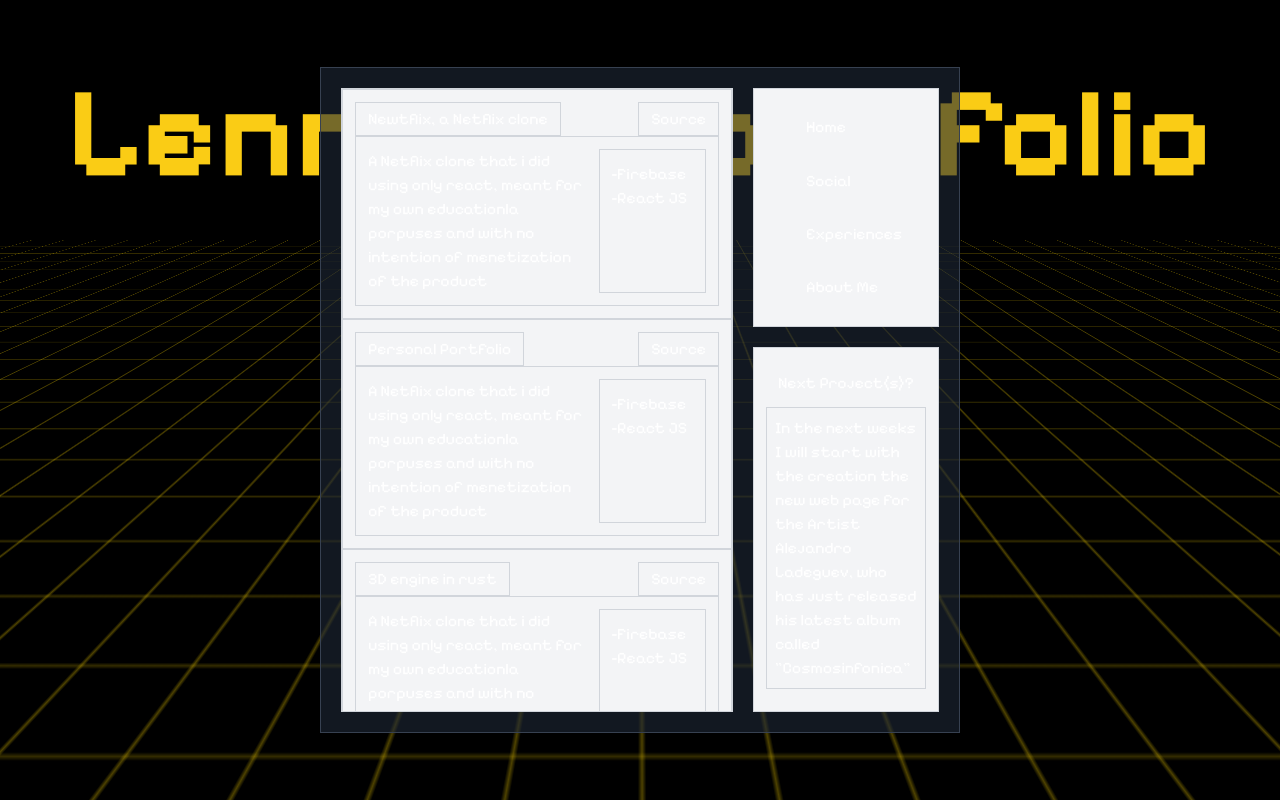
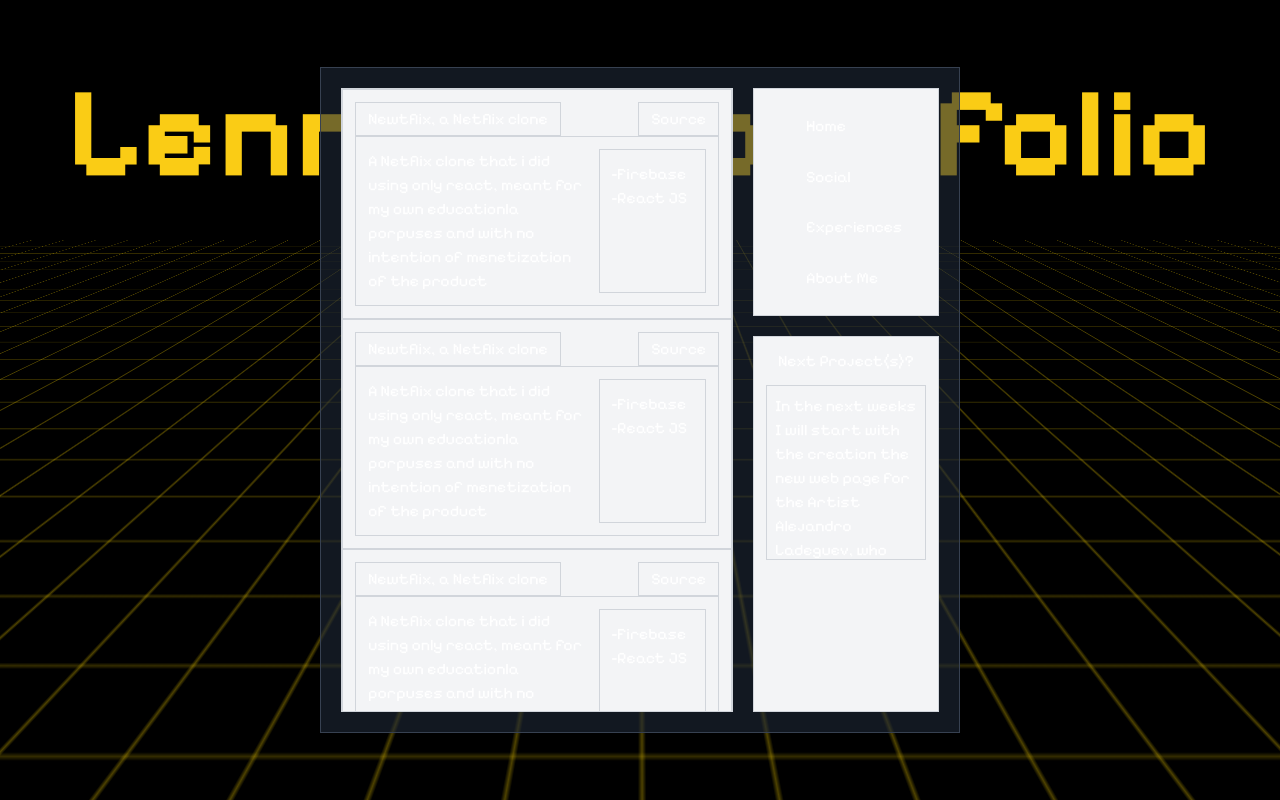
Before and after one commit to Lenninssp/Lennin-portfolio, a Next.js app: page /projects in a window 1280 px wide. Built offline with nearby package versions, Linux system fonts and the light colour scheme; some icons are missing; what tailwindcss-animated would draw is missing.

Commit message:
Small changes, gotta take more into account the mobile version

```diff
--- a/src/app/page.tsx
+++ b/src/app/page.tsx
@@ -16,22 +16,22 @@ export default function Home() {
 
   const technologies: Technology[] = [
     {
-      name: !isMobile ? "React JS" : "Re..",
+      name: "React JS",
       icon: "ri:reactjs-fill",
       color: "text-blue-300",
     },
     {
-      name: !isMobile ? "TypeScript" : "Ty..",
+      name: "TypeScript",
       icon: "bxl:typescript",
       color: "text-blue-300",
     },
     {
-      name: !isMobile ? "Python" : "Py..",
+      name: "Python",
       icon: "teenyicons:python-solid",
       color: "text-yellow-300",
     },
     {
-      name: !isMobile ? "Kotlin" : "Ko..",
+      name: "Kotlin",
       icon: "cib:kotlin",
       color: "text-purple-300",
     },
@@ -90,8 +90,7 @@ export default function Home() {
 
   return (
     <>
-      <div className={cn("col-span-4 grid grid-cols-2 h-full", style)}>
-        <div className={cn("p-3 flex h-full flex-col justify-around", style)}>
+      <div className={cn("col-span-2  grid-cols-2  p-3 flex h-full flex-col justify-around", style)}>
           {technologies.map((tech) => (
             <div key={tech.name} className="flex items-center gap-2 truncate">
               - {tech.name}
@@ -104,8 +103,8 @@ export default function Home() {
               />
             </div>
           ))}
-        </div>
-        <div className={cn("p-3 h-full  flex items-center", style)}>
+      </div>
+      <div className={cn("h-full col-span-2 flex items-center")}>
           <Image
             src="./images/cartoon.jpeg"
             alt="cartoon"
@@ -114,7 +113,6 @@ export default function Home() {
             unoptimized
           />
         </div>
-      </div>
       <div className={cn("col-span-2 p-0 h-full", style)}>
         <MenuComponent menuItems={menuItems} />
       </div>
--- a/src/app/projects/page.tsx
+++ b/src/app/projects/page.tsx
@@ -6,8 +6,21 @@ import useMyTheme from "@/components/ui/colorStyle";
 import { cn } from "@/lib/utils";
 import Link from "next/link";
 
+interface Project {
+  id: number,
+  title: string,
+  description: string,
+  technologies: {
+    title: string,
+    description: string
+  }[],
+  picture: string,
+  link: string,
+  source: string
+}
+
 export default function Projects() {
-  const isMobile = useMediaQuery({ query: "(max-width: 768px)" });
+  const isMobile = useMediaQuery({ query: "(max-width: 600px)" });
   const { style } = useMyTheme();
 
   const menuItems: MenuItem[] = [
@@ -17,7 +30,7 @@ export default function Projects() {
     { name: "About Me", link: "/about" },
   ];
 
-  const projectsList = [
+  const projectsList: Project[] = [
     {
       id: 1,
       title: "Newtflix, a Netflix clone",
@@ -33,7 +46,7 @@ export default function Projects() {
     },
     {
       id: 2,
-      title: "Personal Portfolio",
+      title: "Newtflix, a Netflix clone",
       description:
         "A Netflix clone that i did using only react, meant for my own educationla porpuses and with no intention of menetization of the product",
       technologies: [
@@ -46,20 +59,7 @@ export default function Projects() {
     },
     {
       id: 3,
-      title: "3D engine in rust",
-      description:
-        "A Netflix clone that i did using only react, meant for my own educationla porpuses and with no intention of menetization of the product",
-      technologies: [
-        { title: "Firebase", description: "" },
-        { title: "React JS", description: "" },
-      ],
-      picture: "",
-      link: "https://newtflix-clone.netlify.app/login",
-      source: "https://newtflix-clone.netlify.app/login",
-    },
-    {
-      id: 4,
-      title: "Harmo binary, program music",
+      title: "Newtflix, a Netflix clone",
       description:
         "A Netflix clone that i did using only react, meant for my own educationla porpuses and with no intention of menetization of the product",
       technologies: [
@@ -72,9 +72,38 @@ export default function Projects() {
     },
   ];
 
+  const projectGrid = (project: Project ) => {
+    if (!isMobile){
+      return(
+
+        <div className={cn("p-3 grid grid-cols-3 gap-2", style)}>
+          <div className="col-span-2">{project.description}</div>
+          <div className={cn("col-span-1 p-3", style)}>
+            {project.technologies.map((technologie) => (
+              <div key={technologie.title}>-{technologie.title}</div>
+            ))}
+          </div>
+        </div>
+      )
+    }
+    if (isMobile){
+      return(
+
+        <div className={cn("p-3 flex flex-col gap-2", style)}>
+          <div className="">{project.description}</div>
+          <div className={cn("", style)}>
+            {project.technologies.map((technologie) => (
+              <div key={technologie.title}>-{technologie.title}</div>
+            ))}
+          </div>
+        </div>
+      )
+    }
+  }
+
   return (
     <>
-      <div className={cn("col-span-4 row-span-2 overflow-y-auto ", style)}>
+      <div className={cn("col-span-4 row-span-4 overflow-y-auto ", style)}>
         {projectsList.map((project) => (
           <div key={project.id} className={cn("p-3", style)}>
             <div className="flex justify-between">
@@ -85,14 +114,7 @@ export default function Projects() {
                 <Link href={project.source}>Source</Link>
               </div>
             </div>
-            <div className={cn("p-3 grid grid-cols-3 gap-2", style)}>
-              <div className="col-span-2">{project.description}</div>
-              <div className={cn("col-span-1 p-3", style)}>
-                {project.technologies.map((technologie) => (
-                  <div key={technologie.title}>-{technologie.title}</div>
-                ))}
-              </div>
-            </div>
+            {projectGrid(project)}
           </div>
         ))}
       </div>
@@ -101,12 +123,13 @@ export default function Projects() {
       </div>
       <div
         className={cn(
-          "col-span-2 h-full flex flex-col items-center justify-center p-3 gap-3",
-          style
+          "col-span-2 h-full flex flex-col items-center row-span-3 gap-3",
+          style,
+          isMobile ? ("p-0") : ("p-3")
         )}
       >
         <div>Next Project(s)?</div>
-        <div className={cn("p-2", style)}>
+        <div className={cn(" w-full h-1/2 overflow-y-auto", style, isMobile ? ("p-0") : ("p-2"))}>
           In the next weeks I will start with the creation the new web page for
           the Artist Alejandro Ladeguev, who has just released his latest album
           called &quot;Cosmosinfonica&quot;
--- a/src/components/menu/menu.tsx
+++ b/src/components/menu/menu.tsx
@@ -14,7 +14,7 @@ export const MenuComponent: FC<MenuComponentProps> = ({ menuItems }) => {
   return (
     <div className={cn("h-full flex p-3 flex-col justify-around items-start truncate",isMobile ? "p-1" : "p-3")}>
       {menuItems.map((item) => (
-        <div key={item.name} className={cn("flex items-center truncate",isMobile ? "p-0 text-xs" : "p-3")}>
+        <div key={item.name} className={cn("flex items-center truncate",isMobile ? "p-0 " : "p-3")}>
           <Link href={item.link} className="flex">
             <div className="hover:underline cursor-pointer flex items-center gap-2">
               <Icon
--- a/src/components/ui/animatedGrid.tsx
+++ /dev/null
@@ -1,16 +0,0 @@
-interface AnimatedGridProps {
-  children: React.ReactNode;
-}
-
-const AnimatedGrid: React.FC<AnimatedGridProps> = ({children}) => {
-  return (
-    <div className="relative w-full h-screen overflow-hidden">
-      <div className="bg-grid-lines" />
-      <div className="relative z-10 flex items-center justify-center h-full">
-        <h1 className="text-4xl font-bold text-white">{children}</h1>
-      </div>
-    </div>
-  );
-};
-
-export default AnimatedGrid;
```
